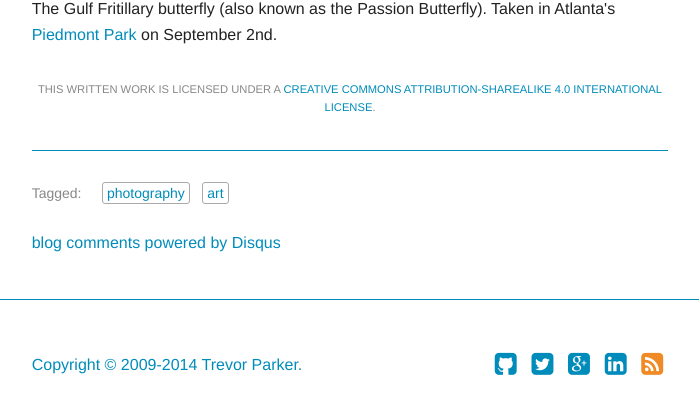
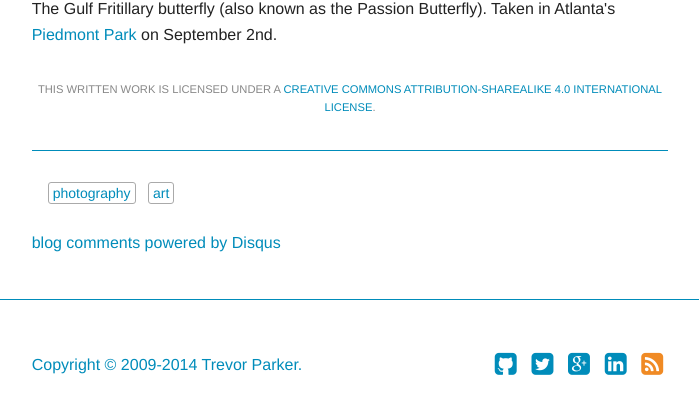
Before and after one commit to trevorparker/website, a Jekyll site: the page built from _source/_posts/2012-09-06-gulf-fritillary.md, in a window 1280 px wide, cut to the strip 648-1079 px from the top of the page. Shown: the top 414 px of the strip, without its empty margins (290-989 px from the left). Built offline with Jekyll 4.4.1, drawn with Linux system fonts in a browser that asks for light colours; some web fonts are replaced; comment, search, counter and statistics services are not loaded.

Commit message:
Clean up tag list

```diff
--- a/_source/_layouts/post.html
+++ b/_source/_layouts/post.html
@@ -27,7 +27,6 @@ layout: default
         <p class="text-center license-statement smaller-caps">This written work is licensed under a <a rel="license" href="http://creativecommons.org/licenses/by-sa/4.0/">Creative Commons Attribution-ShareAlike 4.0 International License</a>.</p>
         <footer>
           {% if page.tags.size > 0 %}<div class="post-tags buffer-small hide-for-small-only">
-            <span class="subdued">Tagged:</span>
             <ul class="tags">{% for tag in page.tags %}
               <li>
                 <a href="/tag/{{ tag | replace: ' ', '-' | downcase }}/" title="All posts tagged &ldquo;{{ tag }}&rdquo;" rel="tag">{{ tag }}</a>
```
